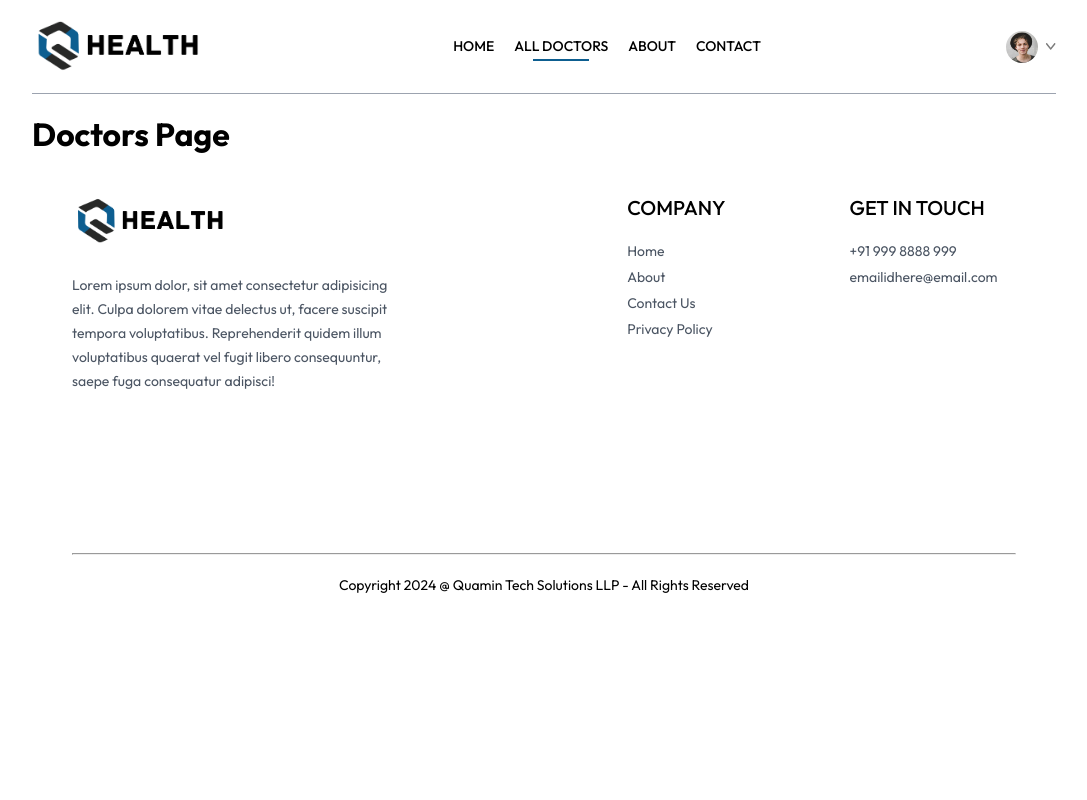
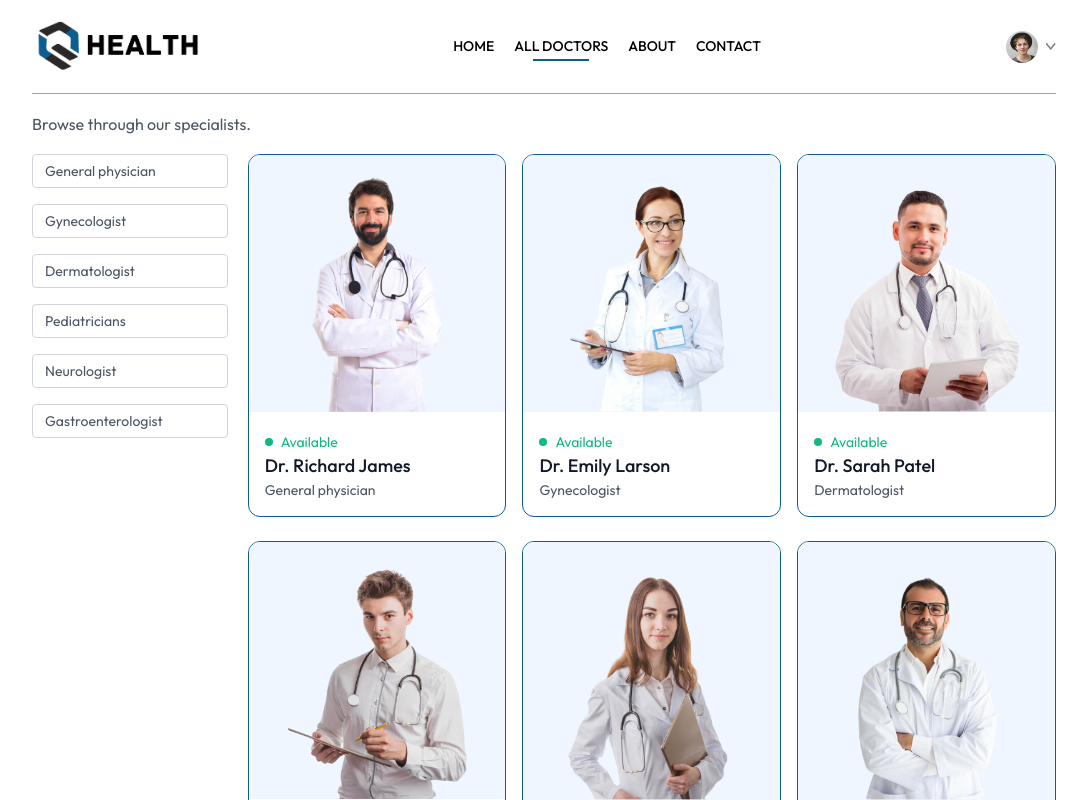
Before and after one commit to lamba44/HealthQuamin, a React (Vite) app in the folder frontend/: page /doctors in a window 1280 px wide. Shown: the top 800 px of the page, without its empty margins (96-1183 px from the left). Built offline with nearby package versions, Linux system fonts and the light colour scheme.

Commit message:
update: Added All Doctors grid and partially complete individual appointments' page

```diff
--- a/frontend/src/Components/Navbar/Navbar.jsx
+++ b/frontend/src/Components/Navbar/Navbar.jsx
@@ -12,6 +12,7 @@ const Navbar = () => {
     return (
         <div className="navbar">
             <img
+                onClick={() => navigate("/")}
                 className="navbarlogo"
                 src={assets.logo}
                 alt="Quamin Health Logo"
--- a/frontend/src/Context/AppContext.jsx
+++ b/frontend/src/Context/AppContext.jsx
@@ -4,8 +4,11 @@ import { doctors } from "./../assets/assets";
 export const AppContext = createContext();
 
 const AppContextProvider = (props) => {
+    const currencySymbol = "₹";
+
     const value = {
         doctors,
+        currencySymbol,
     };
 
     return (
--- a/frontend/src/Pages/Appointment.jsx
+++ b/frontend/src/Pages/Appointment.jsx
@@ -1,10 +1,71 @@
-import React from "react";
+import React, { useContext, useEffect, useState } from "react";
+import { useParams } from "react-router-dom";
+import { AppContext } from "./../Context/AppContext";
+import "./Styling/Appointment.css";
+import { assets } from "../assets/assets";
 
 const Appointment = () => {
+    const { docId } = useParams();
+    const { doctors, currencySymbol } = useContext(AppContext);
+
+    const [docInfo, setDocInfo] = useState(null);
+    const [docSlots, setDocSlots] = useState([]);
+    const [slotIndex, setSlotIndex] = useState(0);
+
+    const fetchDocInfo = async () => {
+        const docInfo = doctors.find((doc) => doc._id === docId);
+        setDocInfo(docInfo);
+        console.log(docInfo);
+    };
+
+    useEffect(() => {
+        fetchDocInfo();
+    }, [doctors, docId]);
+
     return (
-        <div>
-            <h1>All Appointments booking</h1>
-        </div>
+        docInfo && (
+            <div>
+                {/* Doctor Details */}
+                <div className="docdetails">
+                    <div>
+                        <img className="docimg" src={docInfo.image} alt="" />
+                    </div>
+                    <div className="docinfo">
+                        {/* Doctor Info */}
+                        <p className="docname">
+                            {docInfo.name}{" "}
+                            <img
+                                className="verifyicon"
+                                src={assets.verified_icon}
+                                alt=""
+                            />
+                        </p>
+                        <div className="docqual">
+                            <p>
+                                {docInfo.degree} - {docInfo.speciality}
+                            </p>
+                            <button className="docexp">
+                                {docInfo.experience}
+                            </button>
+                        </div>
+                        {/* Doctor About */}
+                        <div>
+                            <p className="docabout">
+                                About <img src={assets.info_icon} alt="" />
+                            </p>
+                            <p className="docaboutdesc">{docInfo.about}</p>
+                        </div>
+                        <p className="docappointmentfee">
+                            Appointment Fee:{" "}
+                            <span className="docprice">
+                                {currencySymbol}
+                                {docInfo.fees}
+                            </span>{" "}
+                        </p>
+                    </div>
+                </div>
+            </div>
+        )
     );
 };
 
--- a/frontend/src/Pages/Doctors.jsx
+++ b/frontend/src/Pages/Doctors.jsx
@@ -1,9 +1,82 @@
-import React from "react";
+import React, { useContext, useEffect, useState } from "react";
+import { useNavigate, useParams } from "react-router-dom";
+import { AppContext } from "./../Context/AppContext";
+import "./Styling/Doctors.css";
 
 const Doctors = () => {
+    const { speciality } = useParams();
+    const [filterDoc, setFilterDoc] = useState([]);
+    const navigate = useNavigate();
+
+    const { doctors } = useContext(AppContext);
+
+    const applyFilter = () => {
+        if (speciality) {
+            setFilterDoc(
+                doctors.filter((doc) => doc.speciality === speciality)
+            );
+        } else {
+            setFilterDoc(doctors);
+        }
+    };
+
+    useEffect(() => {
+        applyFilter();
+    }, [doctors, speciality]);
+
     return (
         <div>
-            <h1>Doctors Page</h1>
+            <p className="alldocstopline">Browse through our specialists.</p>
+            <div className="alldocsfilter">
+                <div className="alldocsfiltermenu">
+                    {[
+                        "General physician",
+                        "Gynecologist",
+                        "Dermatologist",
+                        "Pediatricians",
+                        "Neurologist",
+                        "Gastroenterologist",
+                    ].map((item) => (
+                        <p
+                            key={item}
+                            onClick={() =>
+                                speciality === item
+                                    ? navigate("/doctors")
+                                    : navigate(`/doctors/${item}`)
+                            }
+                            className={`filteritem ${
+                                speciality === item ? "active" : ""
+                            }`}
+                        >
+                            {item}
+                        </p>
+                    ))}
+                </div>
+
+                <div className="alldocsgrid">
+                    {filterDoc.map((item, index) => (
+                        <div
+                            onClick={() => navigate(`/appointment/${item._id}`)}
+                            className="alldocsgriditem"
+                            key={index}
+                        >
+                            <img
+                                className="alldocsgriditemimg"
+                                src={item.image}
+                                alt=""
+                            />
+                            <div className="alldocsgriditemcontent">
+                                <div className="alldocsgriditemav">
+                                    <p className="greendot"></p>
+                                    <p>Available</p>
+                                </div>
+                                <p className="alldocname">{item.name}</p>
+                                <p className="alldocspec">{item.speciality}</p>
+                            </div>
+                        </div>
+                    ))}
+                </div>
+            </div>
         </div>
     );
 };
--- /dev/null
+++ b/frontend/src/Pages/Styling/Appointment.css
@@ -0,0 +1,104 @@
+.docdetails {
+    display: flex;
+    flex-direction: column;
+    gap: 1rem;
+}
+
+.docimg {
+    width: 100%;
+    background-color: #0d5e90;
+    border-radius: 0.5rem;
+}
+
+.docinfo {
+    padding: 2rem;
+    padding-top: 1.75rem;
+    padding-bottom: 1.75rem;
+    margin-left: 0.5rem;
+    margin-right: 0.5rem;
+    flex: 1 1 0%;
+    border-radius: 0.5rem;
+    border: 1px solid #9ca3af;
+    background-color: #ffffff;
+    margin-top: -80px;
+}
+
+.docname {
+    display: flex;
+    align-items: center;
+    gap: 0.5rem;
+    font-size: 1.5rem;
+    line-height: 2rem;
+    font-weight: 500;
+    color: #111827;
+}
+
+.verifyicon {
+    width: 1.25rem;
+}
+
+.docqual {
+    display: flex;
+    align-items: center;
+    margin-top: 0.25rem;
+    gap: 0.5rem;
+    font-size: 0.875rem;
+    line-height: 1.25rem;
+    color: #4b5563;
+}
+
+.docexp {
+    padding-top: 0.125rem;
+    padding-bottom: 0.125rem;
+    padding-left: 0.5rem;
+    padding-right: 0.5rem;
+    border-radius: 9999px;
+    border-width: 1px;
+    font-size: 0.75rem;
+    line-height: 1rem;
+}
+
+.docabout {
+    display: flex;
+    margin-top: 0.75rem;
+    gap: 0.25rem;
+    align-items: center;
+    font-size: 0.875rem;
+    line-height: 1.25rem;
+    font-weight: 500;
+    color: #111827;
+}
+
+.docaboutdesc {
+    margin-top: 0.25rem;
+    font-size: 0.875rem;
+    line-height: 1.25rem;
+    color: #6b7280;
+    max-width: 700px;
+}
+
+.docappointmentfee {
+    margin-top: 1rem;
+    font-weight: 500;
+    color: #6b7280;
+}
+
+.docprice {
+    color: #4b5563;
+}
+
+@media (min-width: 640px) {
+    .docdetails {
+        flex-direction: row;
+    }
+
+    .docimg {
+        max-width: 18rem;
+    }
+
+    .docinfo {
+        margin-left: 0;
+        margin-right: 0;
+        margin-top: 0;
+    }
+}
--- /dev/null
+++ b/frontend/src/Pages/Styling/Doctors.css
@@ -0,0 +1,108 @@
+.alldocsgriditem {
+    overflow: hidden;
+    border-radius: 0.75rem;
+    border: 1px solid #0d5e90;
+    transition-property: all;
+    transition-timing-function: cubic-bezier(0.4, 0, 0.2, 1);
+    transition-duration: 500ms;
+    cursor: pointer;
+}
+
+.alldocsgriditem:hover {
+    transform: translateY(-10px);
+}
+
+.alldocsgriditemimg {
+    width: 100%;
+    background-color: #eff6ff;
+}
+
+.alldocsgriditemcontent {
+    padding: 1rem;
+}
+
+.alldocsgriditemav {
+    display: flex;
+    align-items: center;
+    gap: 0.5rem;
+    font-size: 0.875rem;
+    line-height: 1.25rem;
+    text-align: center;
+    color: #10b981;
+}
+
+.greendot {
+    border-radius: 9999px;
+    width: 0.5rem;
+    height: 0.5rem;
+    background-color: #10b981;
+}
+
+.alldocname {
+    font-size: 1.125rem;
+    line-height: 1.75rem;
+    font-weight: 500;
+    color: #111827;
+}
+
+.alldocspec {
+    font-size: 0.875rem;
+    line-height: 1.25rem;
+    color: #4b5563;
+}
+
+.alldocsgrid {
+    width: 100%;
+    display: grid;
+    grid-template-columns: repeat(auto-fill, minmax(200px, 1fr));
+    gap: 1rem; /* 4px */
+    row-gap: 1.5rem;
+}
+
+.alldocstopline {
+    color: #4b5563;
+}
+
+.alldocsfilter {
+    display: flex;
+    margin-top: 1.25rem;
+    flex-direction: column;
+    gap: 1.25rem;
+    align-items: flex-start;
+}
+
+.alldocsfiltermenu {
+    display: flex;
+    flex-direction: column;
+    gap: 1rem;
+    font-size: 0.875rem;
+    line-height: 1.25rem;
+    color: #4b5563;
+}
+
+.filteritem {
+    width: 94vw;
+    padding-left: 0.75rem; /* 3px */
+    padding-right: 4rem; /* 16px */
+    padding-top: 0.375rem; /* 1.5px */
+    padding-bottom: 0.375rem; /* 1.5px */
+    border: 1px solid #d1d5db; /* gray-300 */
+    border-radius: 0.25rem; /* rounded */
+    transition: all 0.3s ease;
+    cursor: pointer;
+}
+
+.filteritem.active {
+    background-color: #e0e7ff; /* indigo-100 */
+    color: #000; /* black */
+}
+
+@media (min-width: 640px) {
+    .alldocsfilter {
+        flex-direction: row;
+    }
+
+    .filteritem {
+        width: auto;
+    }
+}
--- a/frontend/src/assets/assets.js
+++ b/frontend/src/assets/assets.js
@@ -295,4 +295,18 @@ export const doctors = [
             line2: "Circle, Ring Road, London",
         },
     },
+    {
+        _id: "doc15",
+        name: "Dr. Tummy Problems",
+        image: doc15,
+        speciality: "Gastroenterologist",
+        degree: "MBBS",
+        experience: "1 Years",
+        about: "Dr. Tummmy Problems fixes your tummy problems",
+        fees: 30,
+        address: {
+            line1: "37th Cross, Richmond",
+            line2: "Circle, Ring Road, London",
+        },
+    },
 ];
```
